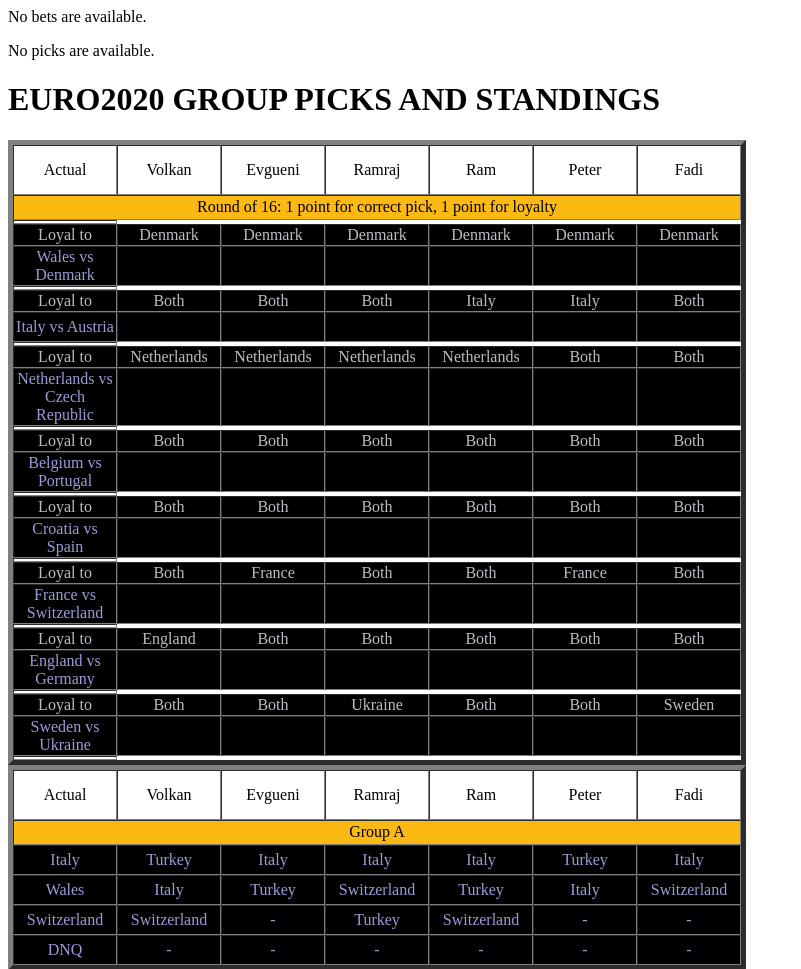
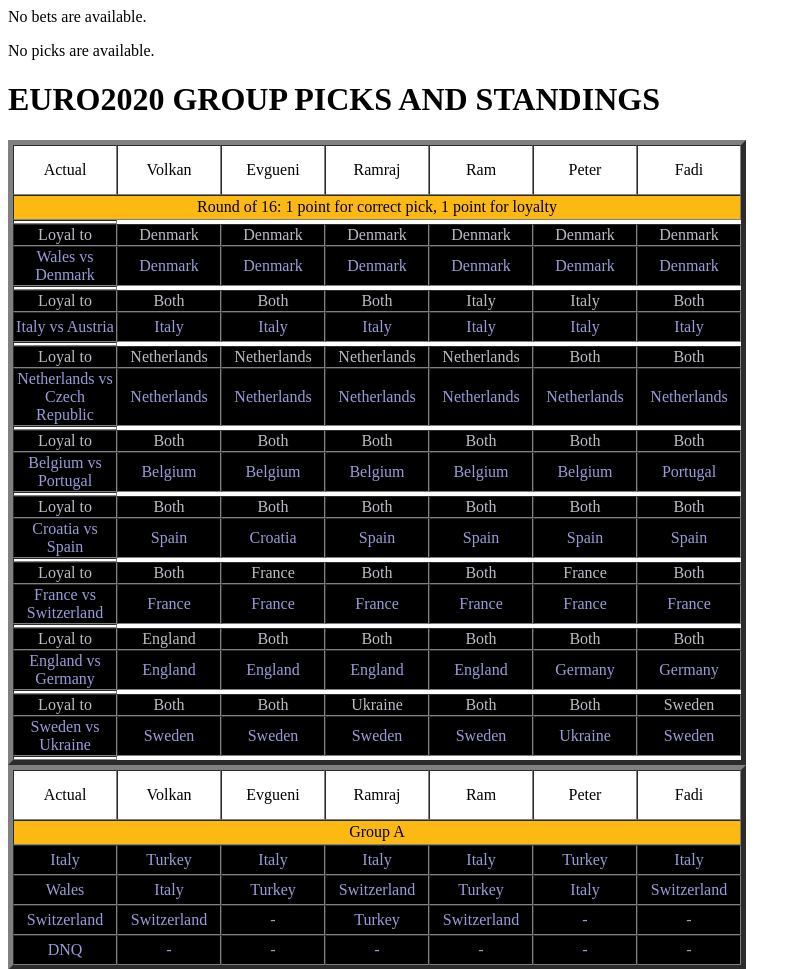
Before and after one commit to prammohan/my-first-blog, a Django app: page /euro2020/ in a window 1280 px wide. Shown: the top 969 px of the page, without its empty margins (0-801 px from the left). Run offline with Django 3.2, Linux system fonts and the light colour scheme; data comes from the database, SQL or seed files in the repository; data that the repository does not hold is empty.

Commit message:
Added Ro16 picks from players

```diff
--- a/euro2020/templates/euro2020/index.html
+++ b/euro2020/templates/euro2020/index.html
@@ -69,7 +69,7 @@
                 </td>
                 {% for eachpick in latest_ro16_picks_0 %}
                     <td align="center" height="30" width="100" bgcolor="#000000" style="color:rgb(155, 155, 216)">
-                        {{ eachpick.pick }}
+                        {{ eachpick }}
                     </td>
                 {% endfor %}
             </tr>
@@ -90,7 +90,7 @@
                 </td>
                 {% for eachpick in latest_ro16_picks_1 %}
                     <td align="center" height="30" width="100" bgcolor="#000000" style="color:rgb(155, 155, 216)">
-                        {{ eachpick.pick }}
+                        {{ eachpick }}
                     </td>
                 {% endfor %}
             </tr>
@@ -111,7 +111,7 @@
                 </td>
                 {% for eachpick in latest_ro16_picks_2 %}
                     <td align="center" height="30" width="100" bgcolor="#000000" style="color:rgb(155, 155, 216)">
-                        {{ eachpick.pick }}
+                        {{ eachpick }}
                     </td>
                 {% endfor %}
             </tr>
@@ -132,7 +132,7 @@
                 </td>
                 {% for eachpick in latest_ro16_picks_3 %}
                     <td align="center" height="30" width="100" bgcolor="#000000" style="color:rgb(155, 155, 216)">
-                        {{ eachpick.pick }}
+                        {{ eachpick }}
                     </td>
                 {% endfor %}
             </tr>
@@ -153,7 +153,7 @@
                 </td>
                 {% for eachpick in latest_ro16_picks_4 %}
                     <td align="center" height="30" width="100" bgcolor="#000000" style="color:rgb(155, 155, 216)">
-                        {{ eachpick.pick }}
+                        {{ eachpick }}
                     </td>
                 {% endfor %}
             </tr>
@@ -174,7 +174,7 @@
                 </td>
                 {% for eachpick in latest_ro16_picks_5 %}
                     <td align="center" height="30" width="100" bgcolor="#000000" style="color:rgb(155, 155, 216)">
-                        {{ eachpick.pick }}
+                        {{ eachpick }}
                     </td>
                 {% endfor %}
             </tr>
@@ -195,7 +195,7 @@
                 </td>
                 {% for eachpick in latest_ro16_picks_6 %}
                     <td align="center" height="30" width="100" bgcolor="#000000" style="color:rgb(155, 155, 216)">
-                        {{ eachpick.pick }}
+                        {{ eachpick }}
                     </td>
                 {% endfor %}
             </tr>
@@ -216,7 +216,7 @@
                 </td>
                 {% for eachpick in latest_ro16_picks_7 %}
                     <td align="center" height="30" width="100" bgcolor="#000000" style="color:rgb(155, 155, 216)">
-                        {{ eachpick.pick }}
+                        {{ eachpick }}
                     </td>
                 {% endfor %}
             </tr>
--- a/euro2020/views.py
+++ b/euro2020/views.py
@@ -316,14 +316,21 @@ def index(request):
     #Round of 16
     #creating picks compatible for html viewing -- Round of 16
     num_ro16_games = 8
-    latest_ro16_picks_0 = [""]*(num_players)
-    latest_ro16_picks_1 = [""]*(num_players)
-    latest_ro16_picks_2 = [""]*(num_players)
-    latest_ro16_picks_3 = [""]*(num_players)
-    latest_ro16_picks_4 = [""]*(num_players)
-    latest_ro16_picks_5 = [""]*(num_players)
-    latest_ro16_picks_6 = [""]*(num_players)
-    latest_ro16_picks_7 = [""]*(num_players)
+    latest_ro16_picks_0 = ["Denmark"]*(num_players)
+    latest_ro16_picks_1 = ["Italy"]*(num_players)
+    latest_ro16_picks_2 = ["Netherlands"]*(num_players)
+    latest_ro16_picks_3 = ["Belgium"]*(num_players)
+    latest_ro16_picks_3[5] = "Portugal"
+    latest_ro16_picks_4 = ["Spain"]*(num_players)
+    latest_ro16_picks_4[1] = "Croatia"
+    latest_ro16_picks_5 = ["France"]*(num_players)
+    latest_ro16_picks_6 = ["England"]*(num_players)
+    latest_ro16_picks_6[4] = "Germany"
+    latest_ro16_picks_6[5] = "Germany"
+    latest_ro16_picks_7 = ["Sweden"]*(num_players)
+    latest_ro16_picks_7[4] = "Ukraine"
+
+    print (latest_ro16_picks_0)
 
     latest_ro16_loyalty_0 = ["Denmark"]*(num_players)
     latest_ro16_loyalty_1 = ["Italy"]*(num_players)
```
